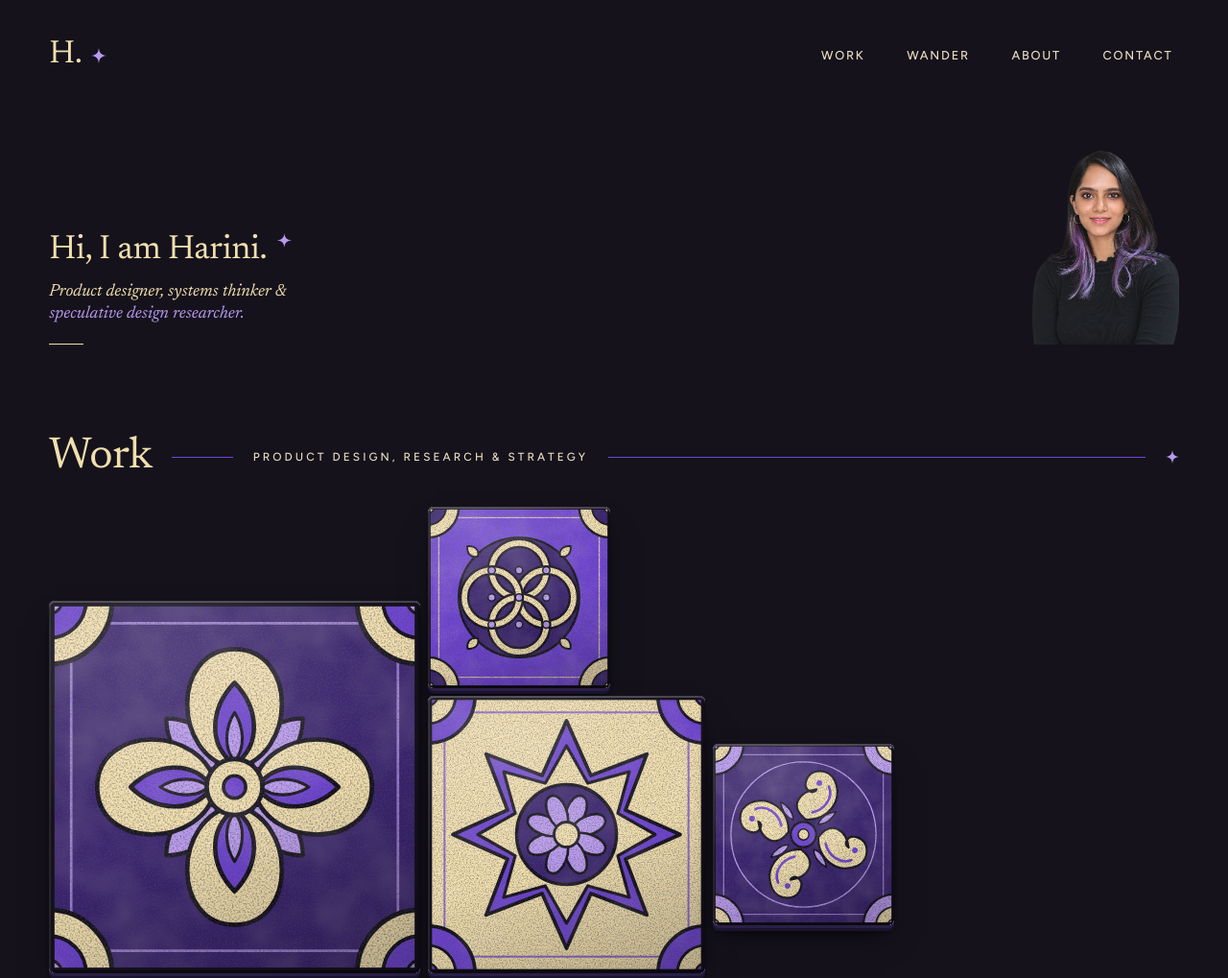
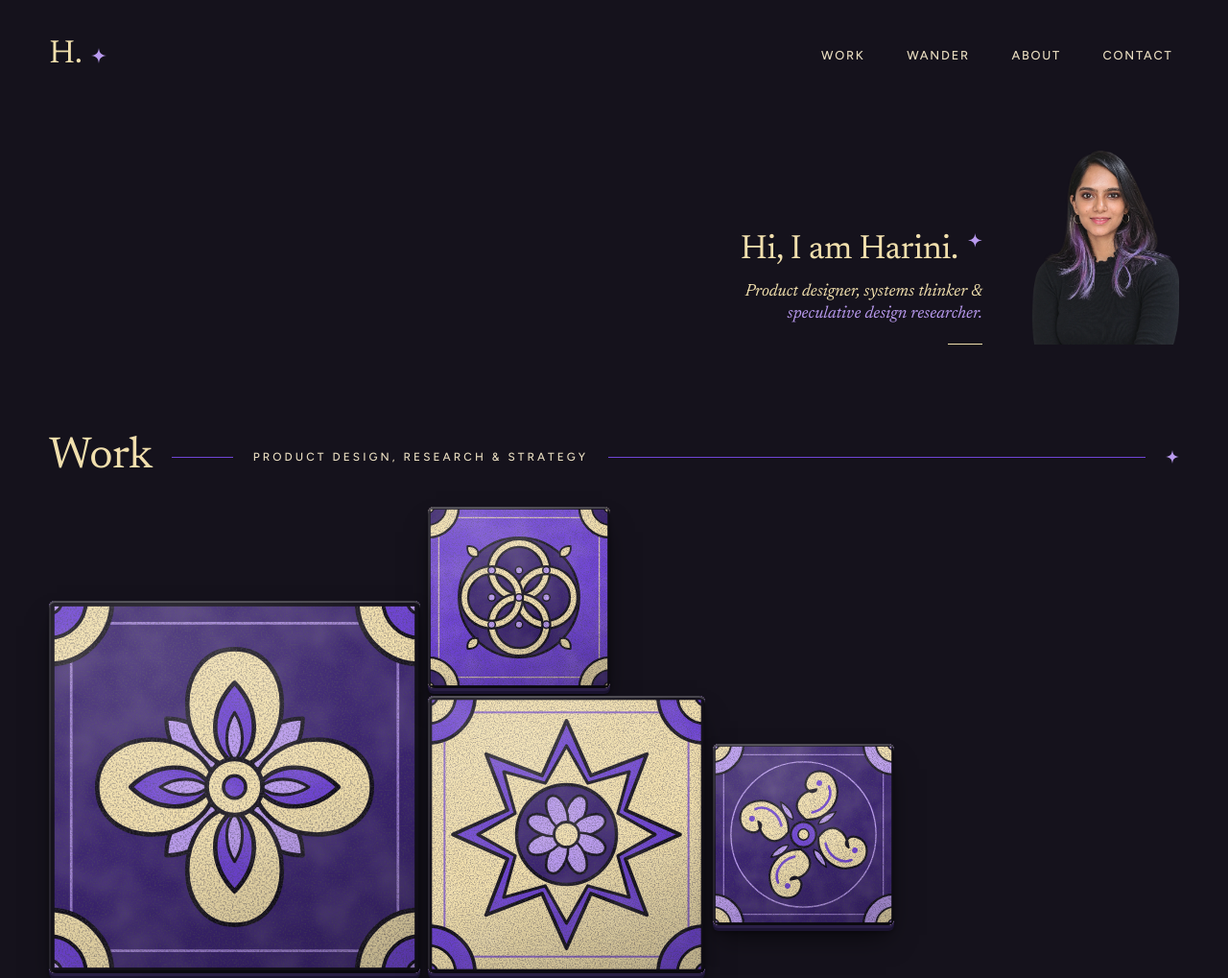
Before and after one commit to posthumanframes-hub/special-journey, a plain HTML site: page index.html in a window 1280 px wide. Shown: the top 1019 px of the page at 96% size. Drawn offline with Linux system fonts and the light colour scheme.

Commit message:
Right-align the intro group on desktop
Co-Authored-By: Claude Opus 5.5 <noreply@anthropic.com>
Claude-Session: https://claude.ai/code/session_01HMXuHd8uDEADmxtaTzqHFA

```diff
--- a/styles.css
+++ b/styles.css
@@ -375,6 +375,14 @@ html:not(.js) .tile:focus-within .tile__inner { transform: rotateY(180deg); }
 .contact-links a:hover { text-decoration-color: var(--lilac); }
 
 /* ------------------------------------------------------------ responsive -- */
+/* Desktop: the intro group (text + headshot) sits at the right, text right-aligned. */
+@media (min-width: 1081px) {
+  .intro__row { justify-content: flex-end; }
+  .intro__text { text-align: right; }
+  .role { margin-left: auto; }
+  .short-rule { margin-left: auto; }
+}
+
 @media (max-width: 1240px) and (min-width: 1081px) {
   .group__label { letter-spacing: .18em; font-size: .68rem; }
   .rule:not(.rule--long) { display: none; }
```
